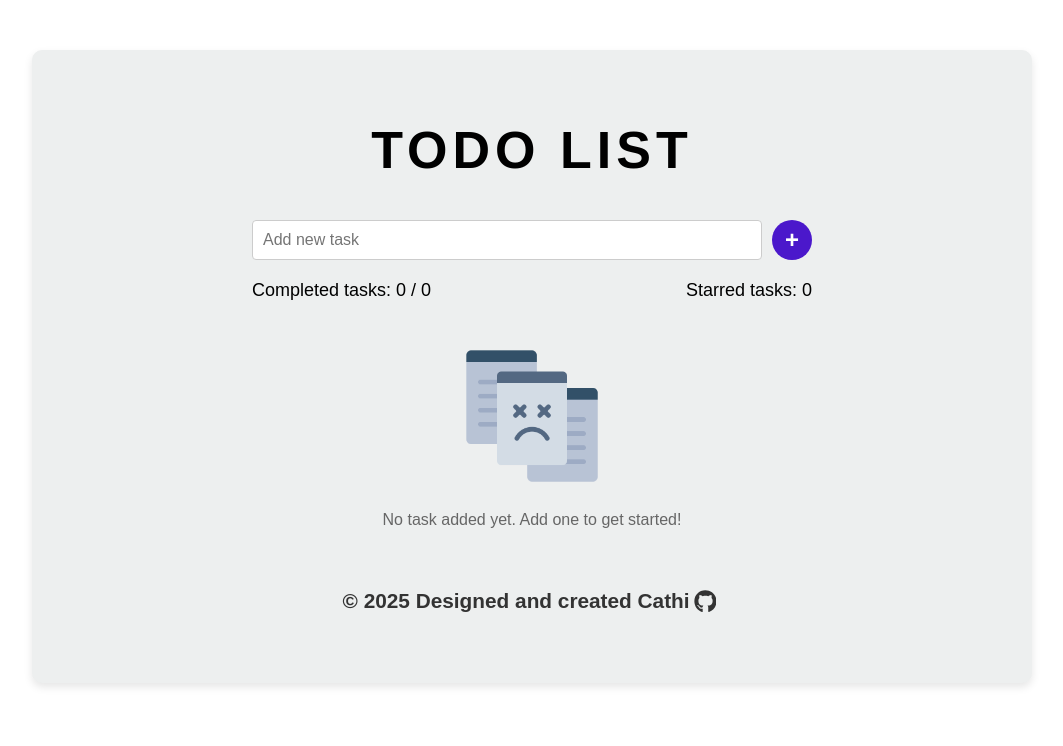
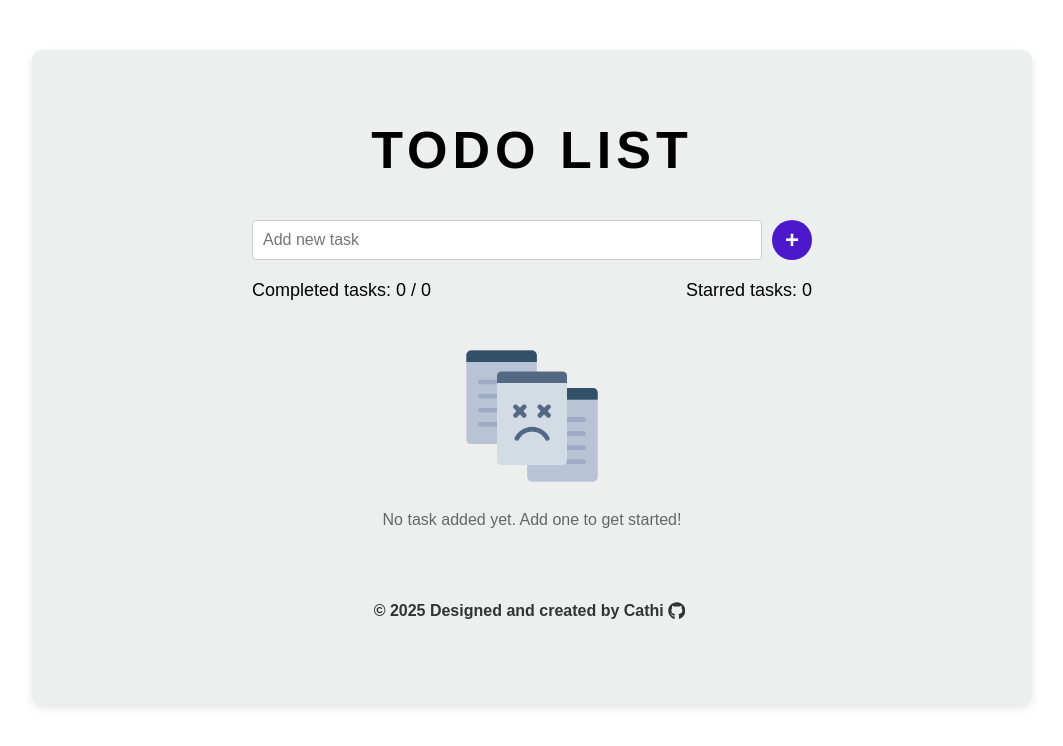
Before and after one commit to violacathrine/js-project-todo, a React (Vite) app: page / in a window 1280 px wide. Shown: the top 746 px of the page, without its empty margins (108-1171 px from the left). Built offline with nearby package versions, Linux system fonts and the light colour scheme.

Commit message:
testing accessibility

```diff
--- a/src/components/Footer.jsx
+++ b/src/components/Footer.jsx
@@ -23,8 +23,8 @@ export const Footer = styled.footer`
   }
 `;
 
-const FooterText = styled.p`
-  font-size: 1em;
+const FooterText = styled.h2`
+  font-size: 16px;
   text-align: center;
   color: #333;
 
@@ -51,7 +51,7 @@ export const FooterComponent = () => {
   return (
     <Footer>
       <FooterText>
-      © 2025 Designed and created {" "}
+      © 2025 Designed and created by {" "}
         <a
           href="https://github.com/violacathrine/js-project-todo"
           target="_blank"
```
